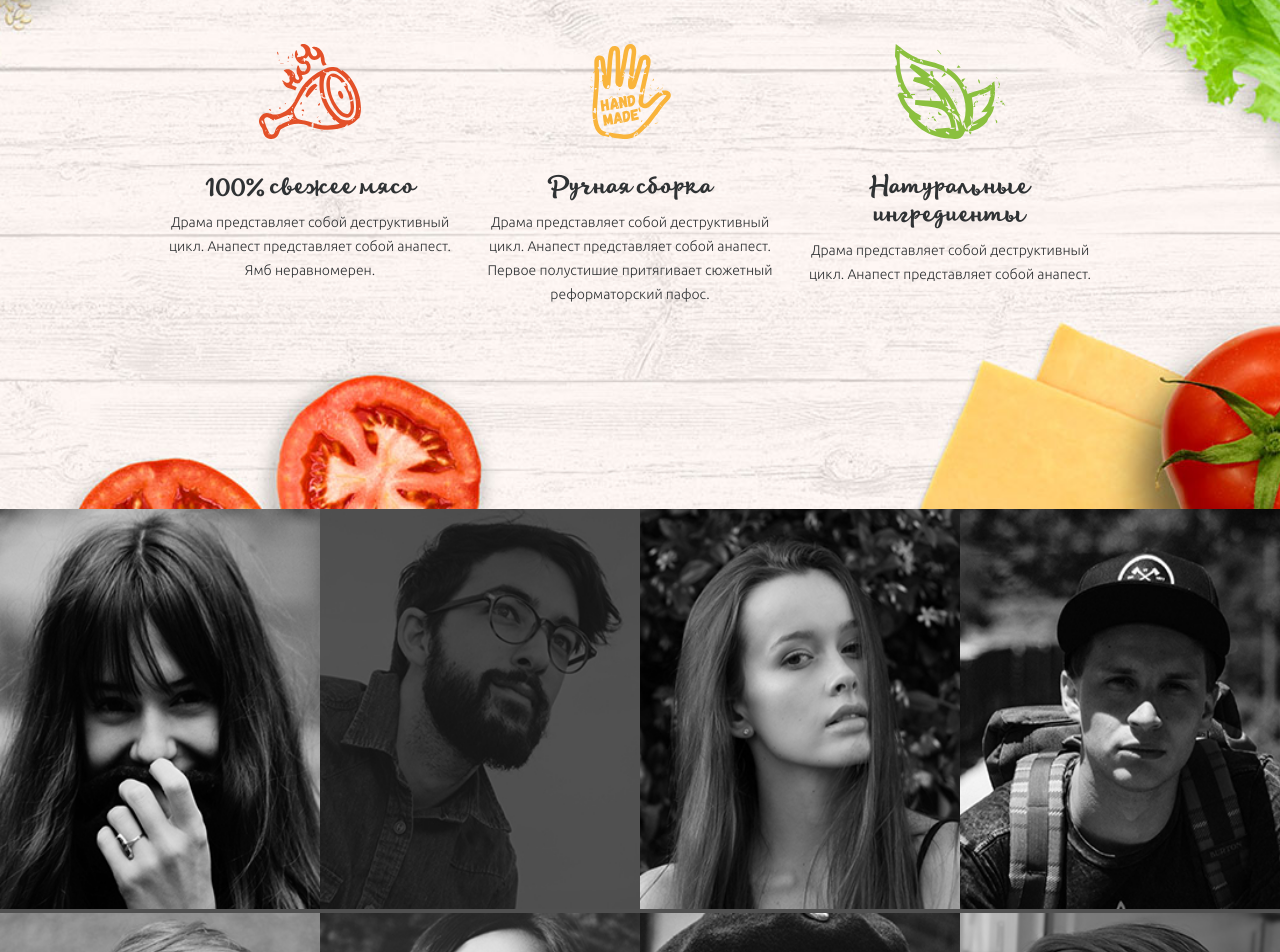
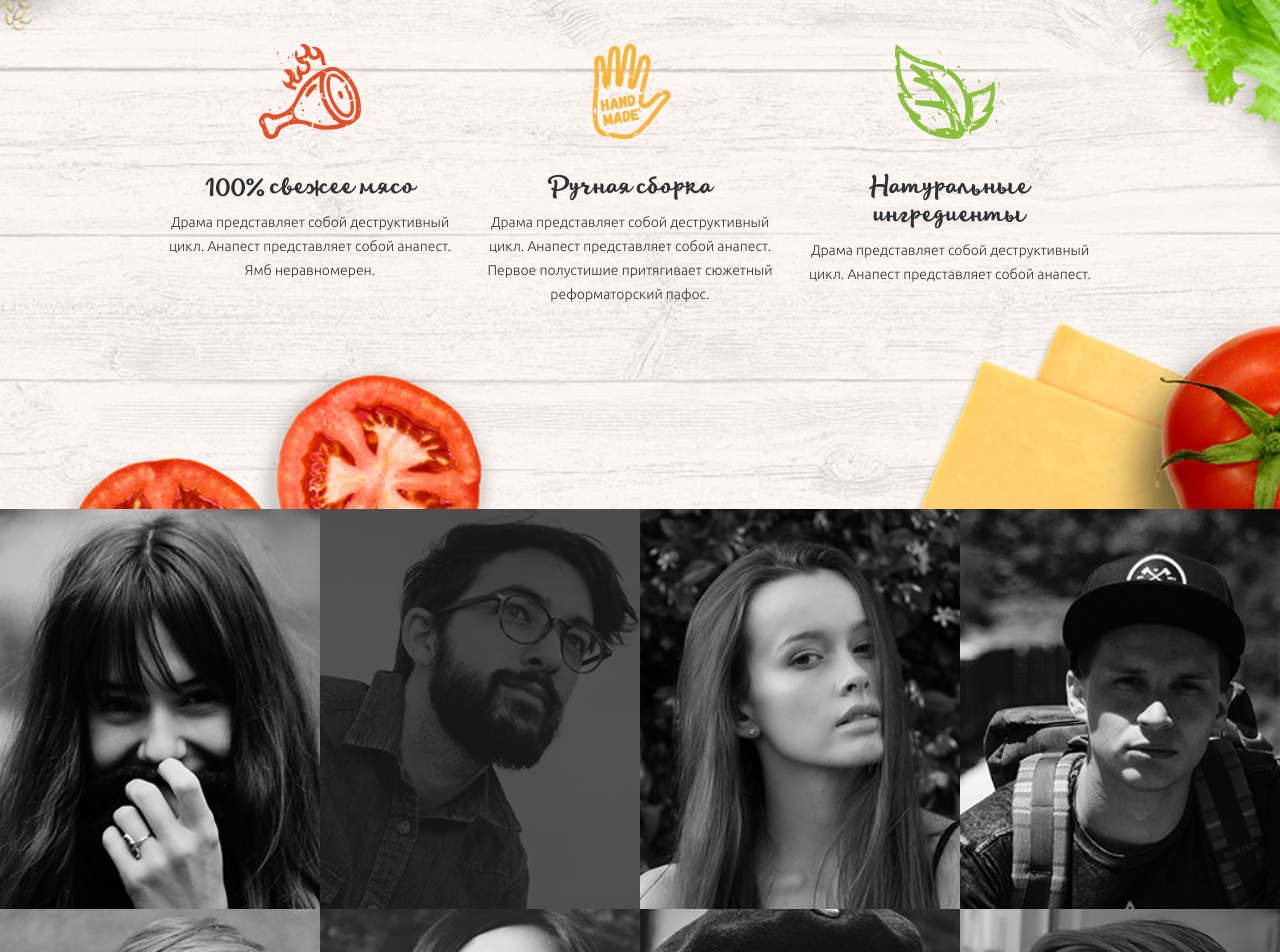
Before and after one commit to GenZur/Burger, a plain HTML site: page index.html in a window 1280 px wide. Shown: the part 1091-2043 px from the top of the page. Drawn offline with Linux system fonts and the light colour scheme.

Commit message:
review shrinking

```diff
--- a/css/sections/reviews.scss
+++ b/css/sections/reviews.scss
@@ -12,6 +12,7 @@
 .reviews__item {
     position: relative;
     list-style: none;
+    height: 50vh;
     min-height: 325px;
     width: 25%;
     overflow: hidden;
@@ -28,7 +29,7 @@
 
 .reviews__img {
     height: 50vh;
-    width: 100%;
+    // width: 100%;
     transition-timing-function: ease-out;
     transition: 1s;
 }
```
Also changed, not shown: css/style.css.
